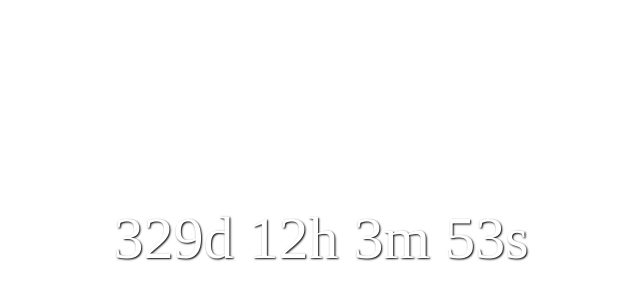
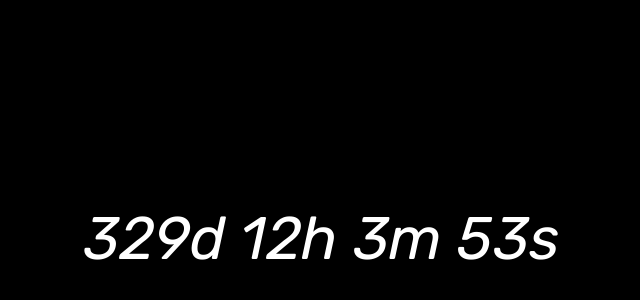
Before and after one commit to ShinPK7/2024-Countdown, a plain HTML site: page index.html in a window 1280 px wide. Shown: the part 170-470 px from the top of the page, without its empty margins (319-959 px from the left). Drawn offline with Linux system fonts and the light colour scheme.

Commit message:
change bgcolor and font-family

```diff
--- a/index.html
+++ b/index.html
@@ -1,4 +1,12 @@
+<link rel="preconnect" href="https://fonts.googleapis.com">
+<link rel="preconnect" href="https://fonts.gstatic.com" crossorigin>
+<link href="https://fonts.googleapis.com/css2?family=Rubik:ital@1&display=swap" rel="stylesheet">
 <style>
+    body {
+        background-color: black;
+        font-family: 'Rubik', sans-serif;
+    }
+
     p {
     height: 100vh;
     font-size: 60px;
@@ -11,6 +19,7 @@
 </style>
 
 
+
     <p id="countdown"></p>
 
 <script src="script.js"></script>
```
